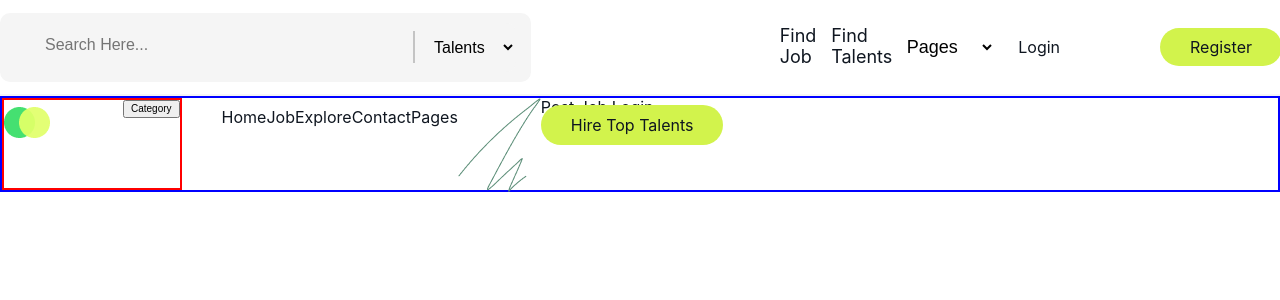
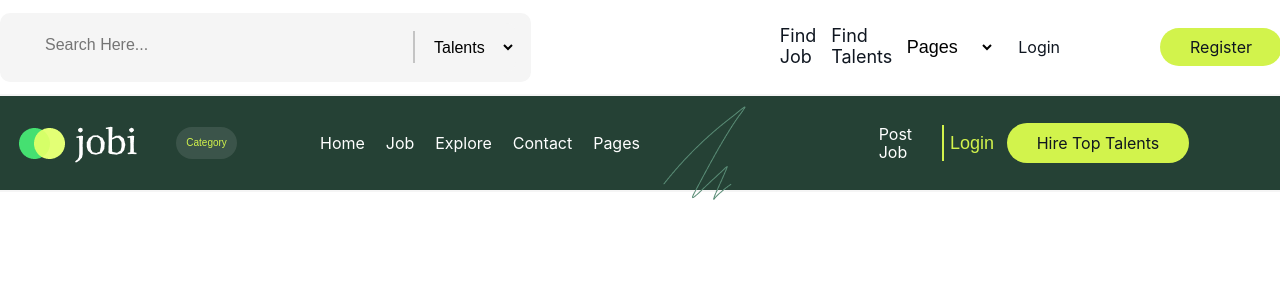
Before and after one commit to rselvasoyak/jobi, a JavaScript app: page /jobLists in a window 1280 px wide. Shown: the top 300 px of the page. Built offline with nearby package versions, Linux system fonts and the light colour scheme; the HTML template or start-up script is replaced by a standard one.

Commit message:
second Nav main design finish

```diff
--- a/src/Components/JobListsView/SecondaryNav.js
+++ b/src/Components/JobListsView/SecondaryNav.js
@@ -23,17 +23,19 @@ const SecondaryNav = () => {
                         <li><a href=" ">contact</a></li>
                         <li><a href=" "> pages </a></li>
                     </ul>
+                </div>{/* secNAvLeft ending */}
                 <div className="designIcon">
                     <img src={shape} alt=" a complimentary drawing design"></img>
                 </div>
                 <div className="jobLinks">
                     <div className="postLogin">
-                            <a href=" " className=""> post job</a>
-                            <a href=" " className=""> login </a>
+                        <a href=" " className="post"> post job</a>
+                        <button className="login"> login </button>
                     </div>
+                    <div>
                         <a href=" " className="primaryLink">hire top talents</a>
+                    </div>
                 </div>{/* job links end */}
-                </div>{/* secNAvLeft ending */}
             </nav>
         </>
     )
--- a/src/partials/base/_buttonsAndLinks.scss
+++ b/src/partials/base/_buttonsAndLinks.scss
@@ -57,6 +57,7 @@
 
         // }
     }
+
 
 
 
@@ -140,6 +141,23 @@
             // }
         }
 
+        .category{
+            border: none;
+            padding: 1rem;
+            border-radius: 3rem;
+            background-color: rgba($color: $whiteFont, $alpha: 0.1);
+            color: $limeGreen;
+        }
+
+        // Second Navigation
+        .login{
+            border: none;
+            background-color: inherit;
+            font-size: 1.8rem;
+            color: $limeGreen;
+            text-transform: capitalize;
+        }
+
 
 
 
--- a/src/partials/components/secondaryNav.scss
+++ b/src/partials/components/secondaryNav.scss
@@ -2,15 +2,59 @@
 
 .secondNavigation{
     display: flex;
-    border: 2px solid blue;
+    // border: 2px solid blue;
+    background-color: $darkGreen;
+    padding: 1rem 0;
     .secNavLeft{
         display: flex;
+        justify-content: space-between;
+        align-items: center;
+        // border: 2px solid palevioletred;
+        width: 50%;
         .navLeftContent{
             display: flex;
-            border: 2px solid red;
+            justify-content: space-around;
+            // border: 2px solid red;
+            width: 40%;
+            margin-right: 5%;
+            .buttonCont{
+                margin: auto 0;
+            }
         }
         .secondNav{
             display: flex;
+            justify-content: space-between;
+            // border: 2px solid orange;
+            width: 50%;
+            padding: 0;
+            a{
+                color: $whiteFont;
+            }
+        }
+    }
+    .designIcon{
+        margin: 0 auto;
+        // border: 2px solid brown;
+        width: auto;
+    }
+    .jobLinks{
+        display: flex;
+        justify-content: center;
+        align-items: center;
+        // border: 2px solid purple;
+        width: 40%;
+        .postLogin{
+            padding: 2rem;
+            margin-right: 2rem;
+            width: 25%;
+            // border: 2px solid blue;
+            display: flex;
+            justify-content: space-between;
+            .post{
+                padding-right: 3rem;
+                border-right: 2px solid $limeGreen;
+                color: $whiteFont;
+            }
         }
     }
 }
```
Lines whose indentation alone changed are shown as unchanged.
